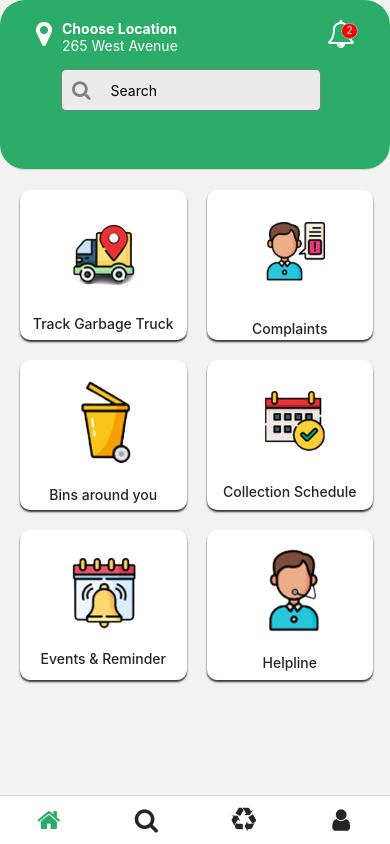
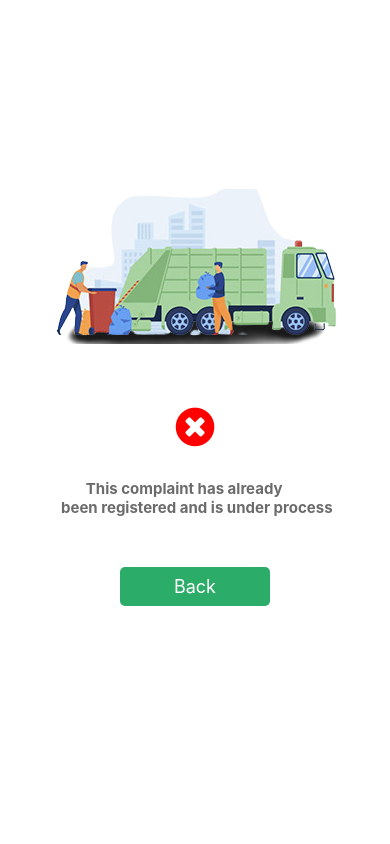
Before and after one commit to Cloud-Dimension/Pd-Waste-Management-Mobile-, a React Native app: screen / in a window 390 px wide. Built offline with nearby package versions, Linux system fonts and the light colour scheme.

Commit message:
ComplaintsSuccess and notSucessFullScreens

```diff
--- a/App.js
+++ b/App.js
@@ -1,7 +1,8 @@
 import Route from './src/routes/Tabs';
+import ComplaintsNotSuccessfullScreen from './src/screens/appFlow/ComplaintsNotSuccessfullScreen'
 
 export default function App() {
   return (
-    <Route isLoggedIn = {true} />
+    <ComplaintsNotSuccessfullScreen />
   );
 }
--- /dev/null
+++ b/src/screens/appFlow/ComplaintsNotSuccessfullScreen.js
@@ -0,0 +1,51 @@
+import React from "react";
+import { View, Text, Image, StyleSheet } from "react-native";
+import Swiper from "react-native-swiper";
+import { COLORS } from "../../constants/Constants";
+import { FontAwesome } from '@expo/vector-icons';
+import WMButton from "../../components/WMButton";
+
+const ComplaintsNotSuccessfullScreen = () => {
+    const imagePath=require("../../../assets/images/banner(2).png")
+    const message ="        This complaint has already \n been registered and is under process"
+  return (
+    <View style={styles.sliderImageView}>
+      <Image source={imagePath} style={{}} />
+      <View
+        style={{
+          marginTop: 60,
+          justifyContent: "center",
+          alignItems: "center",
+        }}
+      >
+         <FontAwesome name="times-circle" size={45} color="red" style={styles.leftIcon} />
+        <Text style={styles.carouselText}>{message}</Text>
+        <WMButton title={"Back"} color={COLORS.PRIMARY}  width={150} />
+      </View>
+    </View>
+  );
+};
+
+export default ComplaintsNotSuccessfullScreen;
+
+const styles = StyleSheet.create({
+  sliderImageView: {
+    flex: 1,
+    justifyContent: "center",
+    alignItems: "center",
+    marginBottom: 50,
+  },
+  carouselTitle: {
+    color: COLORS.PRIMARY,
+    fontWeight: "bold",
+    fontSize: 19,
+    MarginTop: 0,
+  },
+  carouselText: {
+    color: COLORS.GREY,
+    fontSize: 15,
+    marginTop: 30,
+    fontWeight: "750",
+    marginBottom:50
+  },
+});
```
Also changed, not shown: src/screens/appFlow/ComplaintsSuccessScreen.js (added, +49 -0 lines), assets/images/banner(2).png (added).
